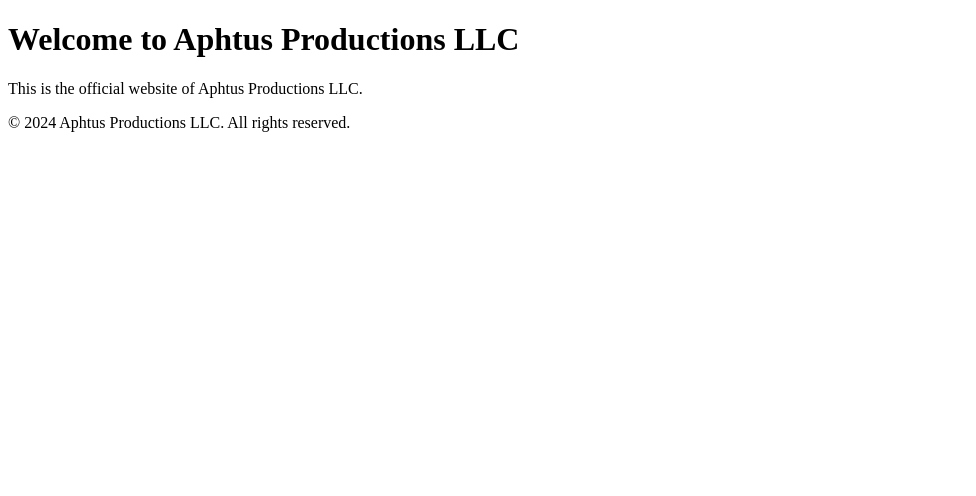
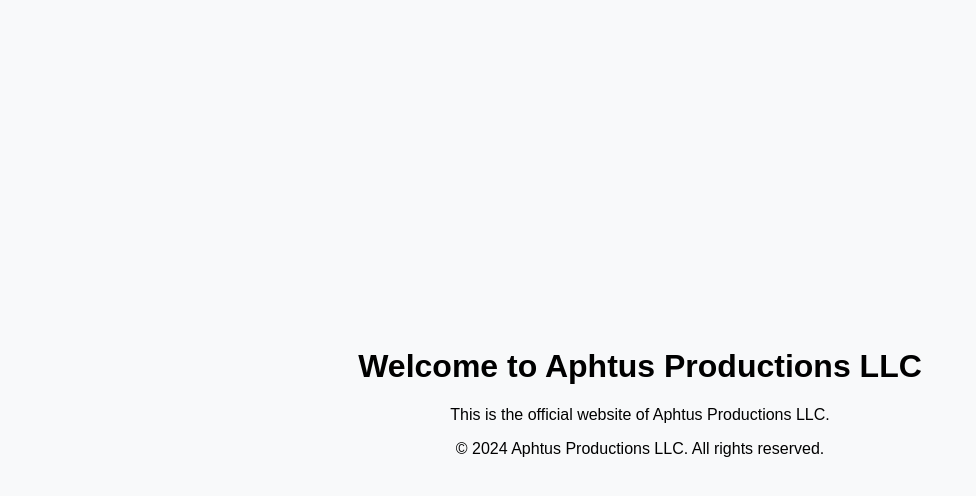
Before and after one commit to Aphtus-Productions-LLC/aphtus-productions-llc.github.io, a plain HTML site: page index.html in a window 1280 px wide. Shown: the whole page, without its empty margins (0-976 px from the left). Drawn offline with Linux system fonts and the light colour scheme.

Commit message:
Add css styling to center the page

```diff
--- a/index.html
+++ b/index.html
@@ -2,8 +2,10 @@
 <html>
 <head>
     <title>Aphtus Productions LLC</title>
+    <link rel="stylesheet" type="text/css" href="style.css">
 </head>
 <body>
+    <div class="page">
         <header>
             <h1>Welcome to Aphtus Productions LLC</h1>
         </header>
@@ -13,5 +15,6 @@
         <footer>
             <p>© 2024 Aphtus Productions LLC. All rights reserved.</p>
         </footer>
+    </div>
 </body>
 </html>
--- /dev/null
+++ b/style.css
@@ -0,0 +1,13 @@
+body {
+    display: flex;
+    justify-content: center;
+    align-items: center;
+    height: 100vh;
+    margin: 0;
+    background-color: #f8f9fa;
+    font-family: Arial, sans-serif;
+}
+
+.page {
+    text-align: center;
+}
```
Lines whose indentation alone changed are shown as unchanged.
